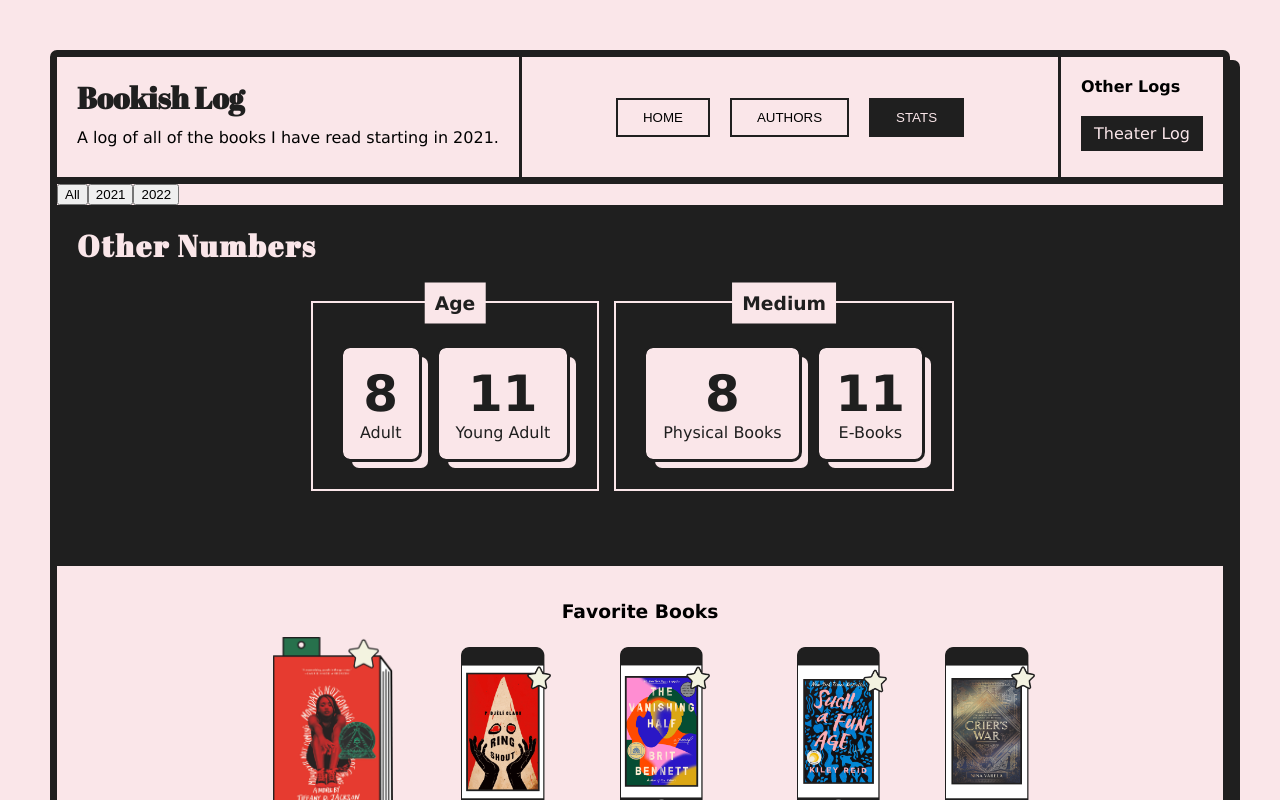
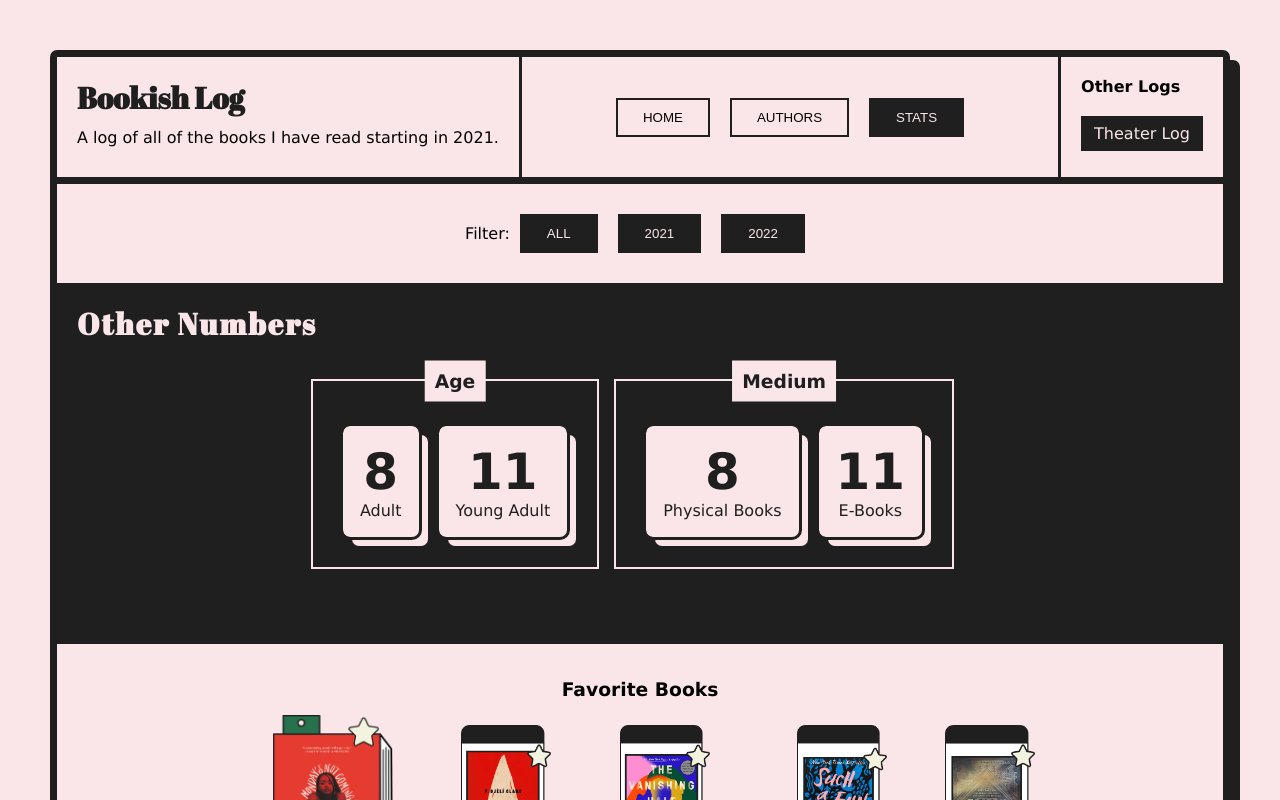
Before and after one commit to brittanyrw/thebookishlog, a Vue app: page /stats in a window 1280 px wide. Shown: the top 800 px of the page. Built offline with nearby package versions, Linux system fonts and the light colour scheme.

Commit message:
Continue adding year filters

```diff
--- a/src/components/Authors.vue
+++ b/src/components/Authors.vue
@@ -1,5 +1,11 @@
 <template>
   <div class="author-list">
+    <div class="filter">
+      <p>Filter:</p>
+      <button v-on:click="year = 'all'">All</button>
+      <button v-on:click="year = '2021'">2021</button>
+      <button v-on:click="year = '2022'">2022</button>
+    </div>
     <div class="header">
       <h2>Authors Read</h2>
       <div class="toggle-button-wrapper">
@@ -56,8 +62,8 @@
               v-for="(book, index) in author.books"
               :key="index"
               class="author-book-img"
-              :alt="`${book}`"
-              :src="require(`@/assets/imgs/${slug(book)}.png`)"
+              :alt="`${book.name}`"
+              :src="require(`@/assets/imgs/${slug(book.name)}.png`)"
             />
           </div>
         </div>
@@ -120,8 +126,8 @@
               v-for="(book, index) in author.books"
               :key="index"
               class="author-book-img"
-              :alt="`${book}`"
-              :src="require(`@/assets/imgs/${slug(book)}.png`)"
+              :alt="`${book.name}`"
+              :src="require(`@/assets/imgs/${slug(book.name)}.png`)"
             />
           </div>
         </div>
@@ -363,4 +369,33 @@ export default {
     }
   }
 }
+
+.filter {
+  padding: 20px;
+  flex-grow: 1;
+  display: flex;
+  justify-content: center;
+  align-items: center;
+  flex-wrap: wrap;
+  button {
+    border: 2px solid $black;
+    padding: 10px 25px;
+    background-color: transparent;
+    text-transform: uppercase;
+    outline-color: $black;
+    margin: 10px;
+    background-color: $black;
+    color: $pink;
+  }
+  button:hover {
+    background-color: $pink;
+    color: $black;
+    transition: color 1s, background-color 1s;
+    cursor: pointer;
+  }
+  .active button {
+    background-color: $pink;
+    color: $black;
+  }
+}
 </style>
--- a/src/components/OverallStatistics.vue
+++ b/src/components/OverallStatistics.vue
@@ -1,6 +1,7 @@
 <template>
   <div class="overall-stats-component">
     <div class="filter">
+      <p>Filter:</p>
       <button v-on:click="year = 'all'">All</button>
       <button v-on:click="year = '2021'">2021</button>
       <button v-on:click="year = '2022'">2022</button>
@@ -217,13 +218,13 @@ export default {
     },
     longestBook() {
       let longestBooks = [];
-      console.log(this.sortByLength()[1].pages);
+      // console.log(this.sortByLength()[1].pages);
       if (this.sortByLength()[0].pages == this.sortByLength()[1].pages) {
         longestBooks.push(this.sortByLength()[0], this.sortByLength()[1]);
       } else {
         longestBooks.push(this.sortByLength()[0]);
       }
-      console.log(longestBooks);
+      // console.log(longestBooks);
       return longestBooks;
     },
     filterByYear(year) {
@@ -234,7 +235,6 @@ export default {
           book.dateFinished.includes(year)
         );
       }
-      //10/22/2021
     }
   }
 };
@@ -320,10 +320,6 @@ h3 {
     margin: 0 20px;
   }
 }
-
-// .long-book {
-//   margin-right: 10px;
-// }
 
 .book-cover-img {
   width: 120px;
@@ -454,4 +450,33 @@ h3 {
     }
   }
 }
+
+.filter {
+  padding: 20px;
+  flex-grow: 1;
+  display: flex;
+  justify-content: center;
+  align-items: center;
+  flex-wrap: wrap;
+  button {
+    border: 2px solid $black;
+    padding: 10px 25px;
+    background-color: transparent;
+    text-transform: uppercase;
+    outline-color: $black;
+    margin: 10px;
+    background-color: $black;
+    color: $pink;
+  }
+  button:hover {
+    background-color: $pink;
+    color: $black;
+    transition: color 1s, background-color 1s;
+    cursor: pointer;
+  }
+  .active button {
+    background-color: $pink;
+    color: $black;
+  }
+}
 </style>
--- a/src/data/authors.js
+++ b/src/data/authors.js
@@ -1,7 +1,12 @@
 export const authorData = [
   {
     name: "Erica Armstrong Dunbar",
-    books: ["She Came to Slay: The Life and Times of Harriet Tubman"],
+    books: [
+      {
+        name: "She Came to Slay: The Life and Times of Harriet Tubman",
+        year: 2021
+      }
+    ],
     poc: true,
     identity: "female",
     lgbt: false,
@@ -16,7 +21,16 @@ export const authorData = [
   },
   {
     name: "Kalynn Bayron",
-    books: ["Cinderella Is Dead"],
+    books: [
+      {
+        name: "Cinderella Is Dead",
+        year: 2021
+      },
+      {
+        name: "Get a Life, Chloe Brown",
+        year: 2022
+      }
+    ],
     poc: true,
     identity: "female",
     lgbt: true,
@@ -31,7 +45,12 @@ export const authorData = [
   },
   {
     name: "Alexis Henderson",
-    books: ["The Year of the Witching"],
+    books: [
+      {
+        name: "The Year of the Witching",
+        year: 2021
+      }
+    ],
     poc: true,
     identity: "female",
     lgbt: false,
@@ -46,7 +65,20 @@ export const authorData = [
   },
   {
     name: "Tiffany D. Jackson",
-    books: ["Monday's Not Coming", "Allegedly", "Blackout"],
+    books: [
+      {
+        name: "Monday's Not Coming",
+        year: 2021
+      },
+      {
+        name: "Allegedly",
+        year: 2022
+      },
+      {
+        name: "Blackout",
+        year: 2021
+      }
+    ],
     poc: true,
     identity: "female",
     lgbt: false,
@@ -61,7 +93,12 @@ export const authorData = [
   },
   {
     name: "Kimberly Jones",
-    books: ["I'm Not Dying with You Tonight"],
+    books: [
+      {
+        name: "I'm Not Dying with You Tonight",
+        year: 2021
+      }
+    ],
     poc: true,
     identity: "female",
     lgbt: false,
@@ -76,7 +113,12 @@ export const authorData = [
   },
   {
     name: "Gilly Segal",
-    books: ["I'm Not Dying with You Tonight"],
+    books: [
+      {
+        name: "I'm Not Dying with You Tonight",
+        year: 2021
+      }
+    ],
     poc: false,
     identity: "female",
     lgbt: false,
@@ -91,7 +133,12 @@ export const authorData = [
   },
   {
     name: "Camryn Garrett",
-    books: ["Full Disclosure"],
+    books: [
+      {
+        name: "Full Disclosure",
+        year: 2021
+      }
+    ],
     poc: true,
     identity: "female",
     lgbt: true,
@@ -107,7 +154,10 @@ export const authorData = [
   {
     name: "Hallie Rubenhold",
     books: [
-      "The Five: The Untold Lives of the Women Killed by Jack the Ripper"
+      {
+        name: "The Five: The Untold Lives of the Women Killed by Jack the Ripper",
+        year: 2021
+      }
     ],
     poc: false,
     identity: "female",
@@ -123,7 +173,12 @@ export const authorData = [
   },
   {
     name: "Silvia Moreno-Garcia",
-    books: ["Gods of Jade and Shadow"],
+    books: [
+      {
+        name: "Gods of Jade and Shadow",
+        year: 2021
+      }
+    ],
     poc: false,
     identity: "female",
     lgbt: false,
@@ -138,7 +193,12 @@ export const authorData = [
   },
   {
     name: "Cho Nam-Joo",
-    books: ["Kim Jiyoung, Born 1982"],
+    books: [
+      {
+        name: "Kim Jiyoung, Born 1982",
+        year: 2021
+      }
+    ],
     poc: true,
     identity: "female",
     lgbt: false,
@@ -153,7 +213,12 @@ export const authorData = [
   },
   {
     name: "Kim Liggett",
-    books: ["The Grace Year"],
+    books: [
+      {
+        name: "The Grace Year",
+        year: 2021
+      }
+    ],
     poc: false,
     identity: "female",
     lgbt: false,
@@ -168,7 +233,12 @@ export const authorData = [
   },
   {
     name: "P. Djèlí Clark",
-    books: ["Ring Shout"],
+    books: [
+      {
+        name: "Ring Shout",
+        year: 2021
+      }
+    ],
     poc: true,
     identity: "male",
     lgbt: false,
@@ -183,7 +253,12 @@ export const authorData = [
   },
   {
     name: "Alexis Hall",
-    books: ["Boyfriend Material"],
+    books: [
+      {
+        name: "Boyfriend Material",
+        year: 2021
+      }
+    ],
     poc: false,
     identity: "male",
     lgbt: true,
@@ -199,7 +274,12 @@ export const authorData = [
   },
   {
     name: "Brit Bennett",
-    books: ["The Vanishing Half"],
+    books: [
+      {
+        name: "The Vanishing Half",
+        year: 2021
+      }
+    ],
     poc: true,
     identity: "female",
     lgbt: false,
@@ -214,7 +294,12 @@ export const authorData = [
   },
   {
     name: "Jordan Ifueko",
-    books: ["Raybearer"],
+    books: [
+      {
+        name: "Raybearer",
+        year: 2021
+      }
+    ],
     poc: true,
     identity: "female",
     lgbt: false,
@@ -229,7 +314,12 @@ export const authorData = [
   },
   {
     name: "Kiley Reid",
-    books: ["Such a Fun Age"],
+    books: [
+      {
+        name: "Such A Fun Age",
+        year: 2021
+      }
+    ],
     poc: true,
     identity: "female",
     lgbt: false,
@@ -244,7 +334,12 @@ export const authorData = [
   },
   {
     name: "Dhonielle Clayton",
-    books: ["Blackout"],
+    books: [
+      {
+        name: "Blackout",
+        year: 2021
+      }
+    ],
     poc: true,
     identity: "female",
     lgbt: false,
@@ -259,7 +354,12 @@ export const authorData = [
   },
   {
     name: "Nic Stone",
-    books: ["Blackout"],
+    books: [
+      {
+        name: "Blackout",
+        year: 2021
+      }
+    ],
     poc: true,
     identity: "female",
     lgbt: true,
@@ -274,7 +374,12 @@ export const authorData = [
   },
   {
     name: "Angie Thomas",
-    books: ["Blackout"],
+    books: [
+      {
+        name: "Blackout",
+        year: 2021
+      }
+    ],
     poc: true,
     identity: "female",
     lgbt: false,
@@ -289,7 +394,12 @@ export const authorData = [
   },
   {
     name: "Ashley Woodfolk",
-    books: ["Blackout"],
+    books: [
+      {
+        name: "Blackout",
+        year: 2021
+      }
+    ],
     poc: true,
     identity: "female",
     lgbt: true,
@@ -304,7 +414,12 @@ export const authorData = [
   },
   {
     name: "Nicola Yoon",
-    books: ["Blackout"],
+    books: [
+      {
+        name: "Blackout",
+        year: 2021
+      }
+    ],
     poc: true,
     identity: "female",
     lgbt: false,
@@ -319,7 +434,12 @@ export const authorData = [
   },
   {
     name: "Nina Varela",
-    books: ["Crier's War"],
+    books: [
+      {
+        name: "Crier's War",
+        year: 2021
+      }
+    ],
     poc: false,
     identity: "female",
     lgbt: true,
@@ -334,7 +454,12 @@ export const authorData = [
   },
   {
     name: "Justina Ireland",
-    books: ["Dread Nation"],
+    books: [
+      {
+        name: "Dread Nation",
+        year: 2021
+      }
+    ],
     poc: true,
     identity: "female",
     lgbt: true,
```
